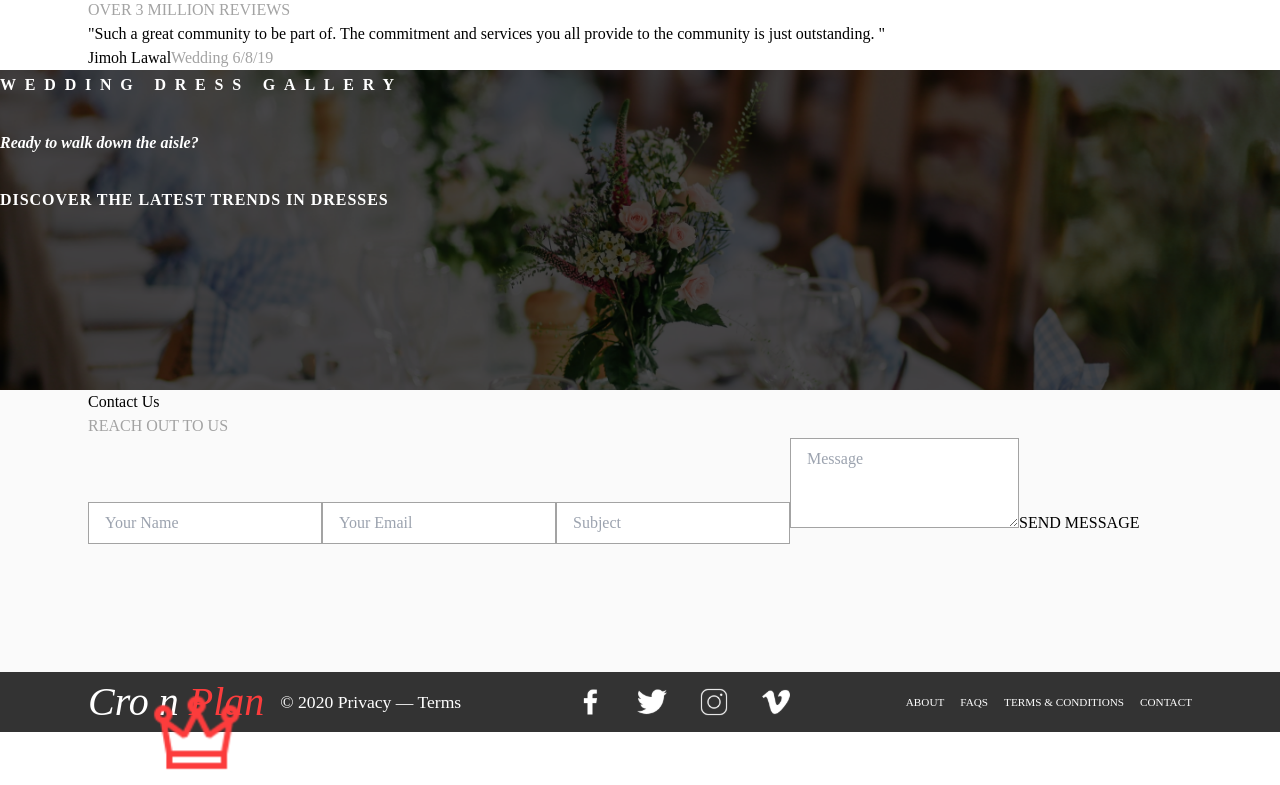
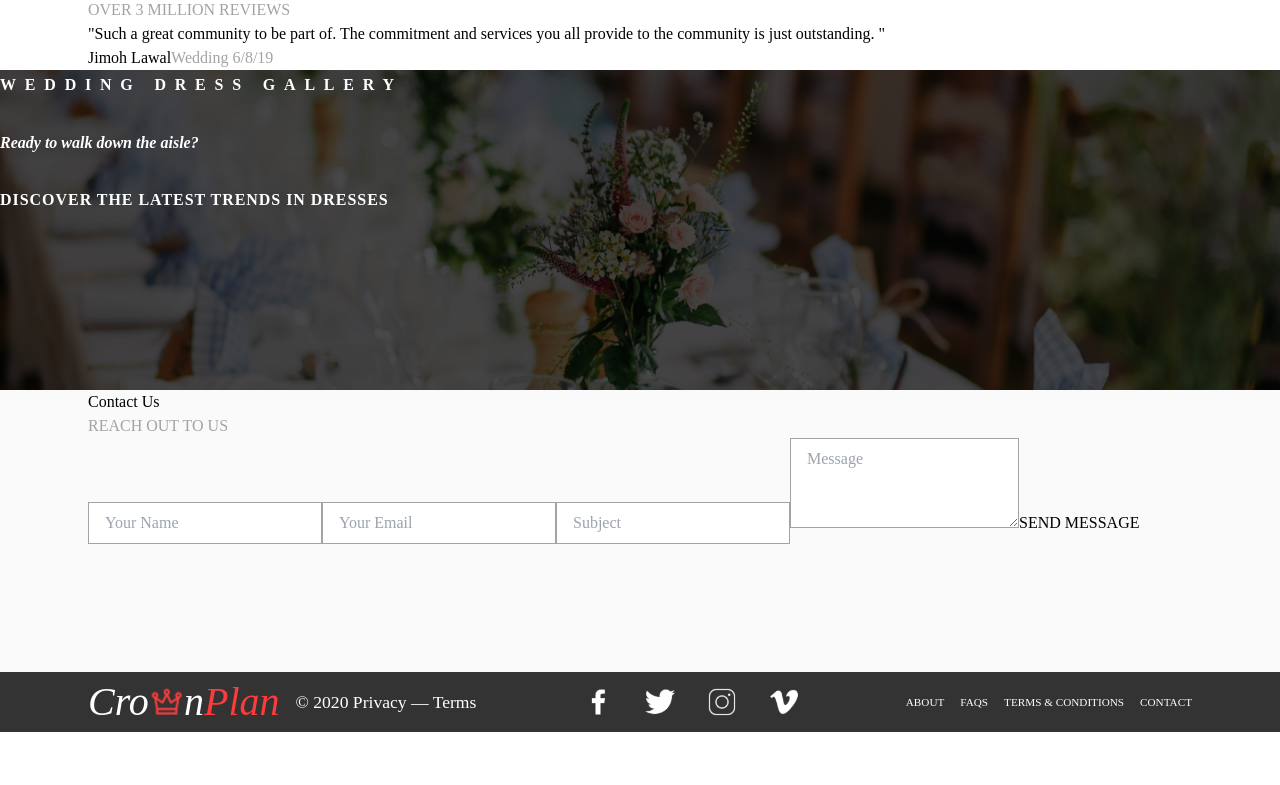
Before and after one commit to Mozibix/crown-plan-project, a Next.js app: page / in a window 1280 px wide. Shown: the part 5188-5973 px from the top of the page. After the commit the page ends 5920 px from the top, so only its background shows below. Built offline with nearby package versions, Linux system fonts and the light colour scheme.

Commit message:
style: updating footer styles

```diff
--- a/styles/footer.scss
+++ b/styles/footer.scss
@@ -28,12 +28,12 @@
     font-style: italic;
     position: relative;
     font-size: 2.5rem;
+    display: flex;
+    align-items: center;
   }
 
   .logo_img {
-    position: absolute;
-    top: 0.8rem;
-    left: 3.6rem;
+    width: 2.2rem;
   }
 
   &_middle_section {
```
